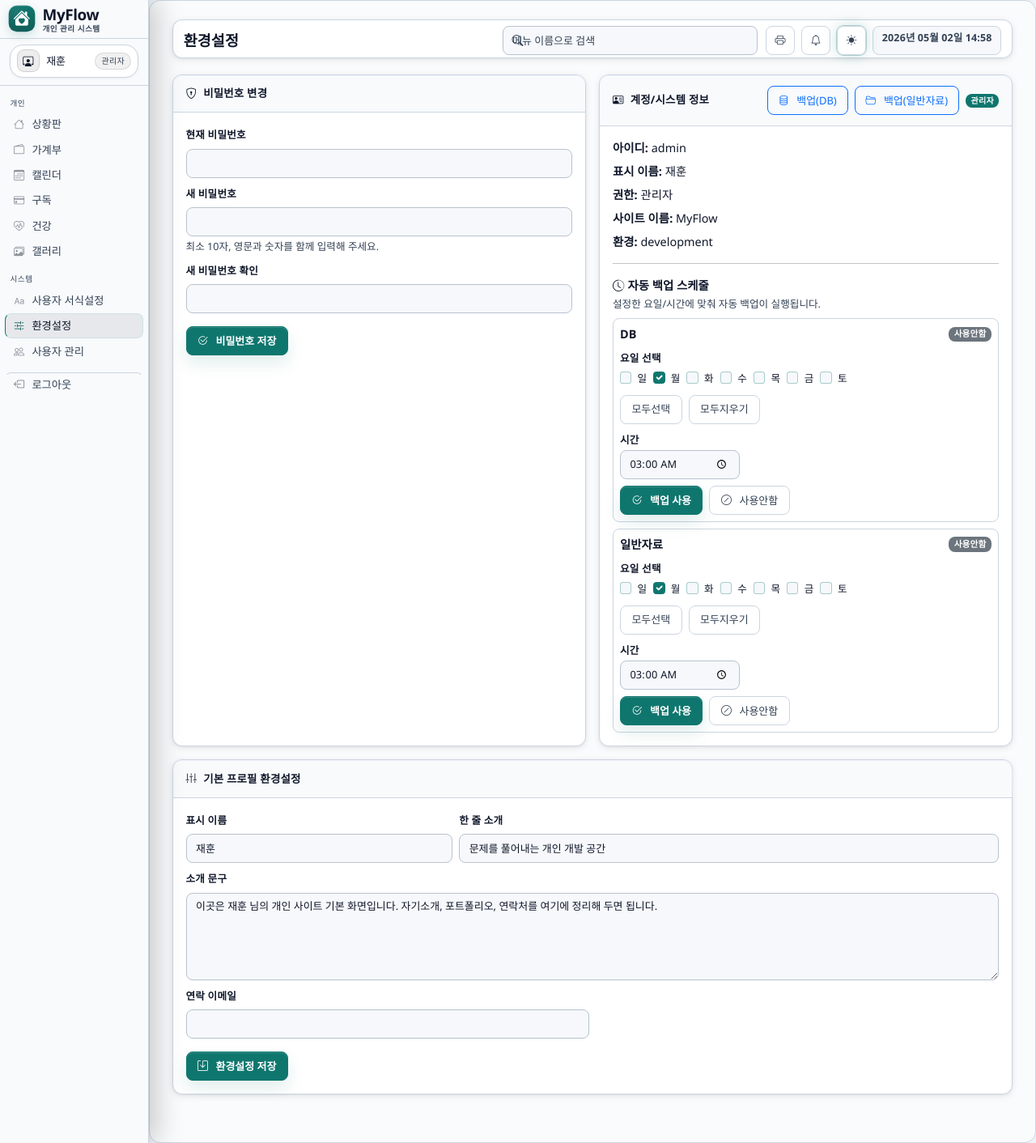
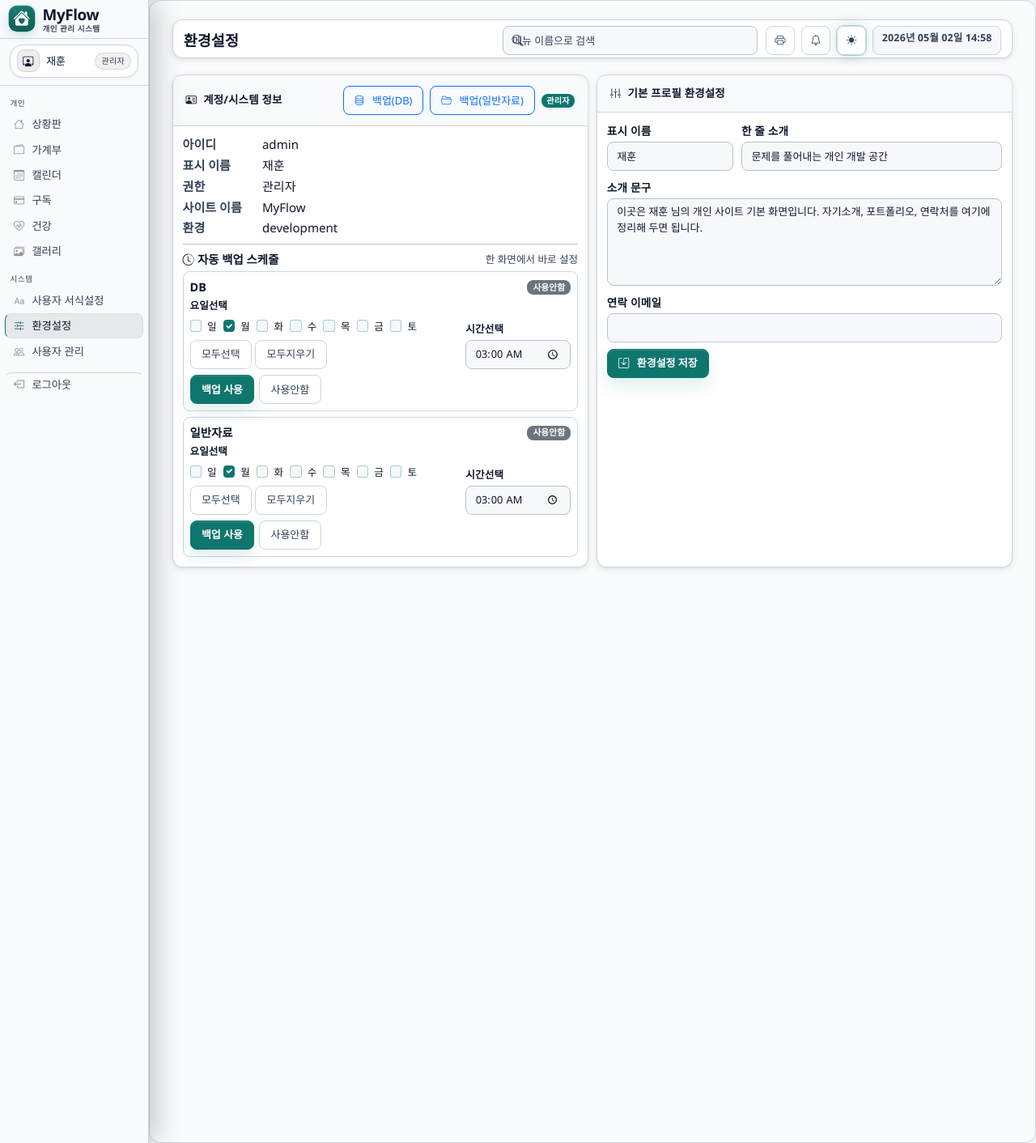
Before and after one commit to hunmonkey/Web-MyFlow, a Flask app: page /settings/ in a window 1280 px wide. Shown: the whole page at 81% size. Run offline with Flask 3, Linux system fonts and the light colour scheme; a user stored in the database is signed in; data comes from the database, SQL or seed files in the repository; some libraries are stand-ins or nearby versions; some web fonts are replaced.

Commit message:
refactor(settings): compact one-page settings layout without password section

```diff
--- a/app/templates/settings/index.html
+++ b/app/templates/settings/index.html
@@ -2,40 +2,104 @@
 {% block title %}환경설정{% endblock %}
 {% block page_title %}환경설정{% endblock %}
 
+{% block extra_css %}
+<style nonce="{{ csp_nonce }}">
+  body[data-page-endpoint="settings.index"] .settings-compact-page .row {
+    --bs-gutter-x: .6rem;
+    --bs-gutter-y: .6rem;
+  }
+
+  body[data-page-endpoint="settings.index"] .settings-card .card-header {
+    padding: .55rem .8rem;
+  }
+
+  body[data-page-endpoint="settings.index"] .settings-card .card-body,
+  body[data-page-endpoint="settings.index"] .settings-card .p-3 {
+    padding: .75rem !important;
+  }
+
+  body[data-page-endpoint="settings.index"] .settings-kv-grid {
+    display: grid;
+    grid-template-columns: 92px 1fr;
+    row-gap: .25rem;
+    column-gap: .4rem;
+    font-size: .94rem;
+  }
+
+  body[data-page-endpoint="settings.index"] .settings-kv-label {
+    color: var(--bs-secondary-color);
+    font-weight: 600;
+  }
+
+  body[data-page-endpoint="settings.index"] .settings-schedule-wrap {
+    display: flex;
+    flex-direction: column;
+    gap: .45rem;
+  }
+
+  body[data-page-endpoint="settings.index"] .settings-schedule-card {
+    border: 1px solid var(--bs-border-color);
+    border-radius: .55rem;
+    padding: .5rem;
+    background: rgba(255,255,255,.02);
+  }
+
+  body[data-page-endpoint="settings.index"] .settings-schedule-controls {
+    display: flex;
+    align-items: flex-end;
+    flex-wrap: wrap;
+    gap: .45rem;
+  }
+
+  body[data-page-endpoint="settings.index"] .settings-weekday-group {
+    flex: 1 1 300px;
+  }
+
+  body[data-page-endpoint="settings.index"] .settings-weekday-list {
+    display: flex;
+    flex-wrap: wrap;
+    gap: .2rem .5rem;
+  }
+
+  body[data-page-endpoint="settings.index"] .settings-time-group {
+    width: 130px;
+  }
+
+  body[data-page-endpoint="settings.index"] .settings-use-group {
+    display: flex;
+    gap: .35rem;
+    flex-wrap: wrap;
+  }
+
+  body[data-page-endpoint="settings.index"] .settings-profile-form .form-label {
+    margin-bottom: .2rem;
+    font-size: .85rem;
+  }
+
+  body[data-page-endpoint="settings.index"] .settings-profile-form .form-control {
+    min-height: 34px;
+  }
+
+  body[data-page-endpoint="settings.index"] .settings-profile-form textarea {
+    min-height: 92px;
+    max-height: 118px;
+    resize: vertical;
+  }
+
+  @media (max-width: 1199.98px) {
+    body[data-page-endpoint="settings.index"] .settings-time-group {
+      width: 100%;
+      max-width: 240px;
+    }
+  }
+</style>
+{% endblock %}
+
 {% block content %}
-<div class="cs-module-shell">
-  <div class="row g-3">
+<div class="cs-module-shell settings-compact-page">
+  <div class="row">
     <div class="col-12 col-xl-6">
-      <div class="glass-card h-100">
-        <div class="card-header d-flex align-items-center justify-content-between">
-          <span><i class="bi bi-shield-lock me-2"></i>비밀번호 변경</span>
-        </div>
-        <div class="p-3">
-          <form method="post" action="{{ url_for('settings.password_change') }}">
-            <input type="hidden" name="csrf_token" value="{{ csrf_token() }}">
-            <div class="mb-2">
-              <label class="form-label">현재 비밀번호</label>
-              <input type="password" name="current_password" class="form-control cs-input" required autocomplete="current-password">
-            </div>
-            <div class="mb-2">
-              <label class="form-label">새 비밀번호</label>
-              <input type="password" name="new_password" class="form-control cs-input" required minlength="10" autocomplete="new-password">
-              <div class="small text-muted mt-1">최소 10자, 영문과 숫자를 함께 입력해 주세요.</div>
-            </div>
-            <div class="mb-3">
-              <label class="form-label">새 비밀번호 확인</label>
-              <input type="password" name="confirm_password" class="form-control cs-input" required minlength="10" autocomplete="new-password">
-            </div>
-            <button type="submit" class="btn btn-primary btn-sm">
-              <i class="bi bi-check2-circle me-1"></i>비밀번호 저장
-            </button>
-          </form>
-        </div>
-      </div>
-    </div>
-
-    <div class="col-12 col-xl-6">
-      <div class="glass-card h-100">
+      <div class="glass-card settings-card h-100">
         <div class="card-header d-flex align-items-center justify-content-between">
           <span><i class="bi bi-person-vcard me-2"></i>계정/시스템 정보</span>
           <div class="d-flex align-items-center gap-2 flex-wrap justify-content-end">
@@ -58,40 +122,47 @@
             {% endif %}
           </div>
         </div>
-        <div class="p-3">
-          <div class="mb-2"><strong>아이디:</strong> {{ current_user.username }}</div>
-          <div class="mb-2"><strong>표시 이름:</strong> {{ current_user.display_name }}</div>
-          <div class="mb-2"><strong>권한:</strong> {{ '관리자' if current_user.is_admin else '일반 사용자' }}</div>
-          <div class="mb-2"><strong>사이트 이름:</strong> {{ config.SITE_TITLE if config and config.SITE_TITLE else 'MyFlow' }}</div>
-          <div class="mb-0"><strong>환경:</strong> {{ config.FLASK_ENV if config and config.FLASK_ENV else 'development' }}</div>
+
+        <div class="card-body">
+          <div class="settings-kv-grid">
+            <div class="settings-kv-label">아이디</div>
+            <div>{{ current_user.username }}</div>
+            <div class="settings-kv-label">표시 이름</div>
+            <div>{{ current_user.display_name }}</div>
+            <div class="settings-kv-label">권한</div>
+            <div>{{ '관리자' if current_user.is_admin else '일반 사용자' }}</div>
+            <div class="settings-kv-label">사이트 이름</div>
+            <div>{{ config.SITE_TITLE if config and config.SITE_TITLE else 'MyFlow' }}</div>
+            <div class="settings-kv-label">환경</div>
+            <div>{{ config.FLASK_ENV if config and config.FLASK_ENV else 'development' }}</div>
+          </div>
 
           {% if current_user.is_admin %}
-          <hr class="my-3">
-          <div class="mb-2">
+          <hr class="my-2">
+
+          <div class="d-flex align-items-center justify-content-between mb-1">
             <strong><i class="bi bi-clock-history me-1"></i>자동 백업 스케줄</strong>
-            <div class="small text-muted mt-1">
-              설정한 요일/시간에 맞춰 자동 백업이 실행됩니다.
-            </div>
+            <span class="small text-muted">한 화면에서 바로 설정</span>
           </div>
 
-          <div class="d-flex flex-column gap-2">
+          <div class="settings-schedule-wrap">
             {% for backup_type in backup_schedule_order %}
             {% set row = backup_schedules[backup_type] %}
-            <form method="post" action="{{ url_for('settings.backup_schedule_update') }}" class="border rounded p-2">
+            <form method="post" action="{{ url_for('settings.backup_schedule_update') }}" class="settings-schedule-card">
               <input type="hidden" name="csrf_token" value="{{ csrf_token() }}">
               <input type="hidden" name="backup_type" value="{{ backup_type }}">
 
-              <div class="d-flex align-items-center justify-content-between mb-2">
+              <div class="d-flex align-items-center justify-content-between mb-1">
                 <strong>{{ backup_type_labels[backup_type] }}</strong>
                 <span class="badge {% if row.is_enabled %}text-bg-success{% else %}text-bg-secondary{% endif %}">
                   {% if row.is_enabled %}사용중{% else %}사용안함{% endif %}
                 </span>
               </div>
 
-              <div class="row g-2 align-items-end">
-                <div class="col-12">
-                  <label class="form-label small mb-1">요일 선택</label>
-                  <div class="d-flex flex-wrap gap-2">
+              <div class="settings-schedule-controls">
+                <div class="settings-weekday-group">
+                  <div class="small fw-semibold mb-1">요일선택</div>
+                  <div class="settings-weekday-list">
                     {% for day_no, day_label in weekday_options %}
                     <div class="form-check form-check-inline m-0">
                       <input class="form-check-input schedule-day-checkbox"
@@ -105,7 +176,7 @@
                     </div>
                     {% endfor %}
                   </div>
-                  <div class="d-flex gap-2 mt-2">
+                  <div class="d-flex gap-1 mt-1">
                     <button type="button"
                             class="btn btn-outline-secondary btn-sm"
                             data-schedule-action="select-all"
@@ -120,16 +191,18 @@
                     </button>
                   </div>
                 </div>
-                <div class="col-12 col-md-4">
-                  <label class="form-label small mb-1">시간</label>
+
+                <div class="settings-time-group">
+                  <label class="form-label small mb-1">시간선택</label>
                   <input type="time" name="run_time" class="form-control form-control-sm" value="{{ row.run_time }}" required>
                 </div>
-                <div class="col-12 d-flex flex-wrap gap-2">
+
+                <div class="settings-use-group">
                   <button type="submit" name="usage_action" value="enable" class="btn btn-primary btn-sm">
-                    <i class="bi bi-check2-circle me-1"></i>백업 사용
+                    백업 사용
                   </button>
                   <button type="submit" name="usage_action" value="disable" class="btn btn-outline-secondary btn-sm">
-                    <i class="bi bi-slash-circle me-1"></i>사용안함
+                    사용안함
                   </button>
                 </div>
               </div>
@@ -141,17 +214,18 @@
       </div>
     </div>
 
-    <div class="col-12">
-      <div class="glass-card">
+    <div class="col-12 col-xl-6">
+      <div class="glass-card settings-card h-100">
         <div class="card-header d-flex align-items-center justify-content-between">
           <span><i class="bi bi-sliders2-vertical me-2"></i>기본 프로필 환경설정</span>
           {% if not current_user.is_admin %}
           <span class="small text-muted">조회 전용</span>
           {% endif %}
         </div>
-        <div class="p-3">
+
+        <div class="card-body">
           {% if current_user.is_admin %}
-          <form method="post" action="{{ url_for('settings.profile_update') }}">
+          <form method="post" action="{{ url_for('settings.profile_update') }}" class="settings-profile-form">
             <input type="hidden" name="csrf_token" value="{{ csrf_token() }}">
             <div class="row g-2">
               <div class="col-12 col-md-4">
@@ -164,14 +238,14 @@
               </div>
               <div class="col-12">
                 <label class="form-label">소개 문구</label>
-                <textarea name="intro" class="form-control cs-input" rows="4" maxlength="3000">{{ profile.intro if profile else '' }}</textarea>
+                <textarea name="intro" class="form-control cs-input" rows="3" maxlength="3000">{{ profile.intro if profile else '' }}</textarea>
               </div>
-              <div class="col-12 col-md-6">
+              <div class="col-12">
                 <label class="form-label">연락 이메일</label>
                 <input type="email" name="contact_email" class="form-control cs-input" value="{{ profile.contact_email if profile else '' }}" maxlength="120">
               </div>
             </div>
-            <div class="mt-3">
+            <div class="mt-2">
               <button type="submit" class="btn btn-primary btn-sm">
                 <i class="bi bi-save me-1"></i>환경설정 저장
               </button>
```
